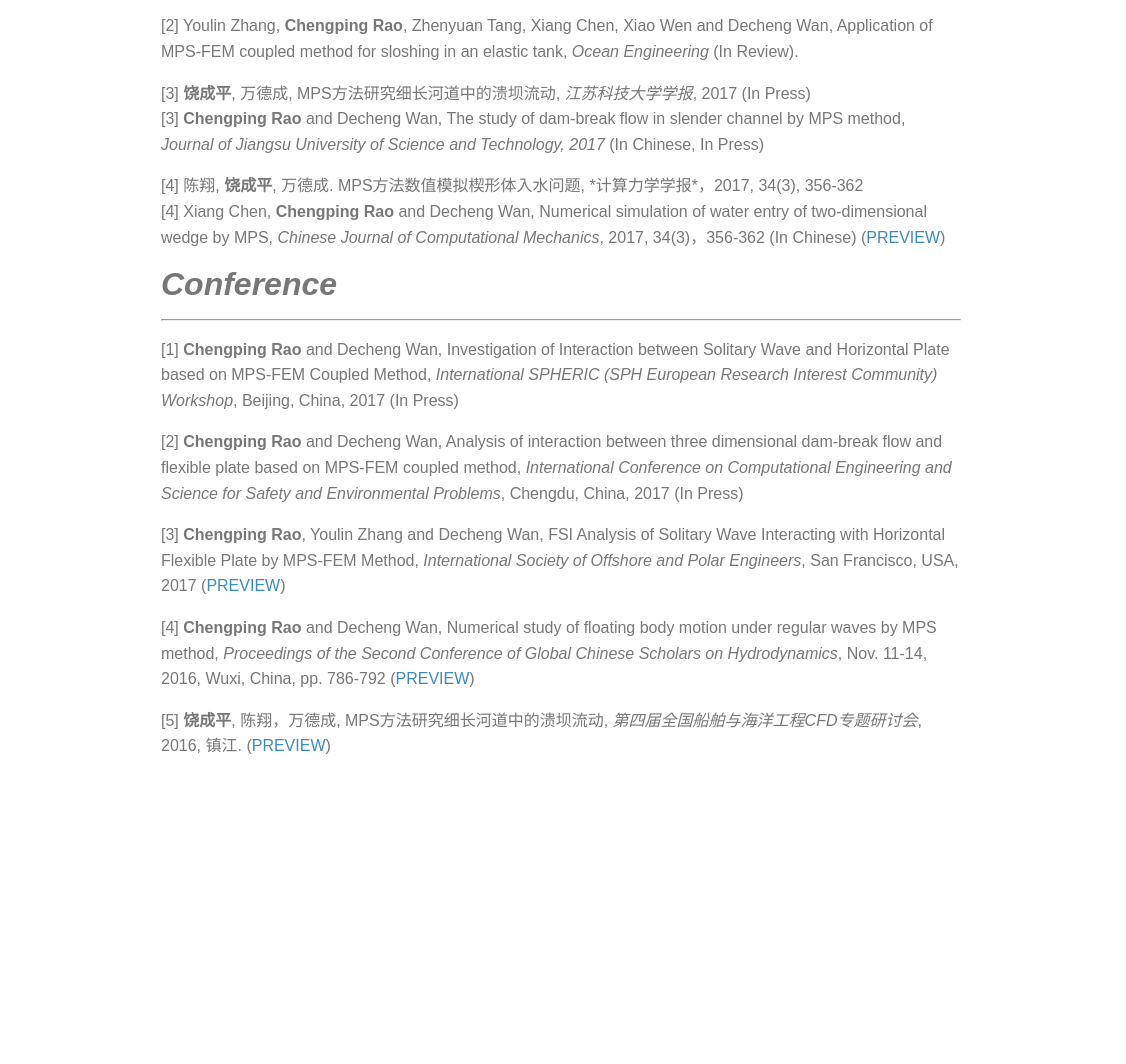
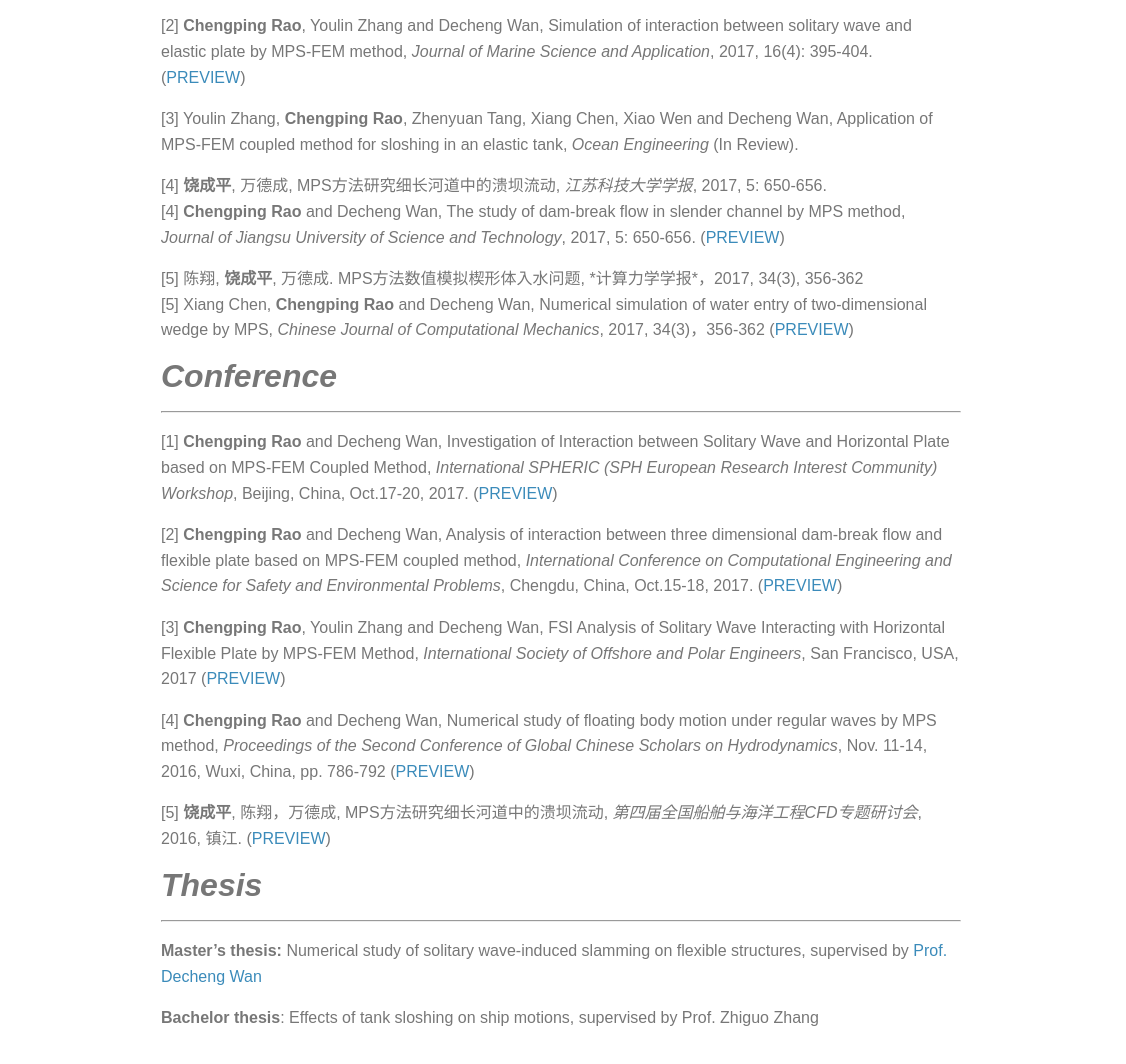
Before and after one commit to Raocp/Raocp.github.io, a plain HTML site: page publication/index.html in a window 1280 px wide. Shown: the part 266-1330 px from the top of the page, 154-1280 px from the left. Before the commit the page ends 1075 px from the top, so only its background shows below. Drawn offline with nearby package versions, Linux system fonts and the light colour scheme.

Commit message:
modified:   education/index.html 	modified:   index.xml 	modified:   profile/index.html 	modified:   publication/index.html

```diff
--- a/publication/index.html
+++ b/publication/index.html
@@ -223,23 +223,25 @@
 
 <hr />
 
-<p>[1] <strong>Chengping Rao</strong>, Youlin Zhang and Decheng Wan, Simulation of interaction between solitary wave and elastic plate by MPS-FEM method, <em>Journal of Marine Science and Application</em> (In Press).</p>
+<p>[1] <strong>Chengping Rao</strong> and Decheng Wan, Numerical study of the wave-induced slamming force on the elastic plate based on MPS-FEM coupled method, <em>Journal of Hydrodynamics</em>, 2018, 30(1): 70-78. (<a href="http://dcwan.sjtu.edu.cn/userfiles/Numerical%20study%20of%20the%20wave-induced%20slamming%20force%20on%20the%20elastic%20plate%20based%20on%20MPS-FEM%20coupled%20method.pdf">PREVIEW</a>)</p>
 
-<p>[2] Youlin Zhang, <strong>Chengping Rao</strong>, Zhenyuan Tang, Xiang Chen, Xiao Wen and Decheng Wan, Application of MPS-FEM coupled method for sloshing in an elastic tank, <em>Ocean Engineering</em> (In Review).</p>
+<p>[2] <strong>Chengping Rao</strong>, Youlin Zhang and Decheng Wan, Simulation of interaction between solitary wave and elastic plate by MPS-FEM method, <em>Journal of Marine Science and Application</em>, 2017, 16(4): 395-404. (<a href="https://link.springer.com/article/10.1007/s11804-017-1430-x">PREVIEW</a>)</p>
 
-<p>[3] <strong>饶成平</strong>, 万德成, MPS方法研究细长河道中的溃坝流动, <em>江苏科技大学学报</em>, 2017 (In Press)<br />
-[3] <strong>Chengping Rao</strong> and Decheng Wan, The study of dam-break flow in slender channel by MPS method, <em>Journal of Jiangsu University of Science and Technology, 2017</em> (In Chinese, In Press)</p>
+<p>[3] Youlin Zhang, <strong>Chengping Rao</strong>, Zhenyuan Tang, Xiang Chen, Xiao Wen and Decheng Wan, Application of MPS-FEM coupled method for sloshing in an elastic tank, <em>Ocean Engineering</em> (In Review).</p>
 
-<p>[4] 陈翔, <strong>饶成平</strong>, 万德成. MPS方法数值模拟楔形体入水问题, *计算力学学报*，2017, 34(3), 356-362<br />
-[4] Xiang Chen, <strong>Chengping Rao</strong> and Decheng Wan, Numerical simulation of water entry of two-dimensional wedge by MPS, <em>Chinese Journal of Computational Mechanics</em>, 2017, 34(3)，356-362 (In Chinese) (<a href="http://dcwan.sjtu.edu.cn/userfiles/MPS%E6%96%B9%E6%B3%95%E6%95%B0%E5%80%BC%E6%A8%A1%E6%8B%9F%E6%A5%94%E5%BD%A2%E4%BD%93%E5%85%A5%E6%B0%B4%E9%97%AE%E9%A2%98_%E9%99%88%E7%BF%94.pdf">PREVIEW</a>)</p>
+<p>[4] <strong>饶成平</strong>, 万德成, MPS方法研究细长河道中的溃坝流动, <em>江苏科技大学学报</em>, 2017, 5: 650-656.<br />
+[4] <strong>Chengping Rao</strong> and Decheng Wan, The study of dam-break flow in slender channel by MPS method, <em>Journal of Jiangsu University of Science and Technology</em>, 2017, 5:  650-656. (<a href="http://dcwan.sjtu.edu.cn/userfiles/MPS%E6%96%B9%E6%B3%95%E5%9C%A8%E7%BB%86%E9%95%BF%E6%B2%B3%E9%81%93%E4%B8%AD%E6%BA%83%E5%9D%9D%E6%B5%81%E5%8A%A8%E7%9A%84%E5%BA%94%E7%94%A8%E7%A0%94%E7%A9%B6.pdf">PREVIEW</a>)</p>
+
+<p>[5] 陈翔, <strong>饶成平</strong>, 万德成. MPS方法数值模拟楔形体入水问题, *计算力学学报*，2017, 34(3), 356-362<br />
+[5] Xiang Chen, <strong>Chengping Rao</strong> and Decheng Wan, Numerical simulation of water entry of two-dimensional wedge by MPS, <em>Chinese Journal of Computational Mechanics</em>, 2017, 34(3)，356-362 (<a href="http://dcwan.sjtu.edu.cn/userfiles/MPS%E6%96%B9%E6%B3%95%E6%95%B0%E5%80%BC%E6%A8%A1%E6%8B%9F%E6%A5%94%E5%BD%A2%E4%BD%93%E5%85%A5%E6%B0%B4%E9%97%AE%E9%A2%98_%E9%99%88%E7%BF%94.pdf">PREVIEW</a>)</p>
 
 <h1 id="conference"><strong><em>Conference</em></strong></h1>
 
 <hr />
 
-<p>[1] <strong>Chengping Rao</strong> and Decheng Wan, Investigation of Interaction between Solitary Wave and Horizontal Plate based on MPS-FEM Coupled Method, <em>International SPHERIC (SPH European Research Interest Community) Workshop</em>, Beijing, China, 2017 (In Press)</p>
+<p>[1] <strong>Chengping Rao</strong> and Decheng Wan, Investigation of Interaction between Solitary Wave and Horizontal Plate based on MPS-FEM Coupled Method, <em>International SPHERIC (SPH European Research Interest Community) Workshop</em>, Beijing, China, Oct.17-20, 2017. (<a href="http://dcwan.sjtu.edu.cn/userfiles/2017-SPHERIC_paper_RaoCP.pdf">PREVIEW</a>)</p>
 
-<p>[2] <strong>Chengping Rao</strong> and Decheng Wan, Analysis of interaction between three dimensional dam-break flow and flexible plate based on MPS-FEM coupled method, <em>International Conference on Computational Engineering and Science for Safety and Environmental Problems</em>, Chengdu, China, 2017 (In Press)</p>
+<p>[2] <strong>Chengping Rao</strong> and Decheng Wan, Analysis of interaction between three dimensional dam-break flow and flexible plate based on MPS-FEM coupled method, <em>International Conference on Computational Engineering and Science for Safety and Environmental Problems</em>, Chengdu, China, Oct.15-18, 2017. (<a href="http://dcwan.sjtu.edu.cn/userfiles/Abstract-CPRao-COMPSAFE2017.pdf">PREVIEW</a>)</p>
 
 <p>[3] <strong>Chengping Rao</strong>, Youlin Zhang and Decheng Wan, FSI Analysis of Solitary Wave Interacting with
 Horizontal Flexible Plate by MPS-FEM Method, <em>International Society of Offshore and
@@ -248,6 +250,14 @@ Polar Engineers</em>, San Francisco, USA, 2017 (<a href="http://dcwan.sjtu.edu.c
 <p>[4] <strong>Chengping Rao</strong> and Decheng Wan, Numerical study of floating body motion under regular waves by MPS method, <em>Proceedings of the Second Conference of Global Chinese Scholars on Hydrodynamics</em>, Nov. 11-14, 2016, Wuxi, China, pp. 786-792 (<a href="http://dcwan.sjtu.edu.cn/userfiles/Numerical%20study%20of%20floating%20body%20motion%20under%20regular%20wave%20by%20MPS%20method.pdf">PREVIEW</a>)</p>
 
 <p>[5] <strong>饶成平</strong>, 陈翔，万德成, MPS方法研究细长河道中的溃坝流动, <em>第四届全国船舶与海洋工程CFD专题研讨会</em>, 2016, 镇江. (<a href="http://dcwan.sjtu.edu.cn/userfiles/MPS%E6%96%B9%E6%B3%95%E7%A0%94%E7%A9%B6%E7%BB%86%E9%95%BF%E6%B2%B3%E9%81%93%E4%B8%AD%E7%9A%84%E6%BA%83%E5%9D%9D%E6%B5%81%E5%8A%A8(1).pdf">PREVIEW</a>)</p>
+
+<h1 id="thesis"><strong><em>Thesis</em></strong></h1>
+
+<hr />
+
+<p><strong>Master&rsquo;s thesis:</strong> Numerical study of solitary wave-induced slamming on flexible structures, supervised by <a href="http://dcwan.sjtu.edu.cn/English/Jieshao/Default.aspx">Prof. Decheng Wan</a></p>
+
+<p><strong>Bachelor thesis</strong>: Effects of tank sloshing on ship motions, supervised by Prof. Zhiguo Zhang</p>
 
 </div>
 
```
Also changed, not shown: education/index.html (+1 -1 lines), index.xml (+4 -5 lines), profile/index.html (+1 -3 lines).
